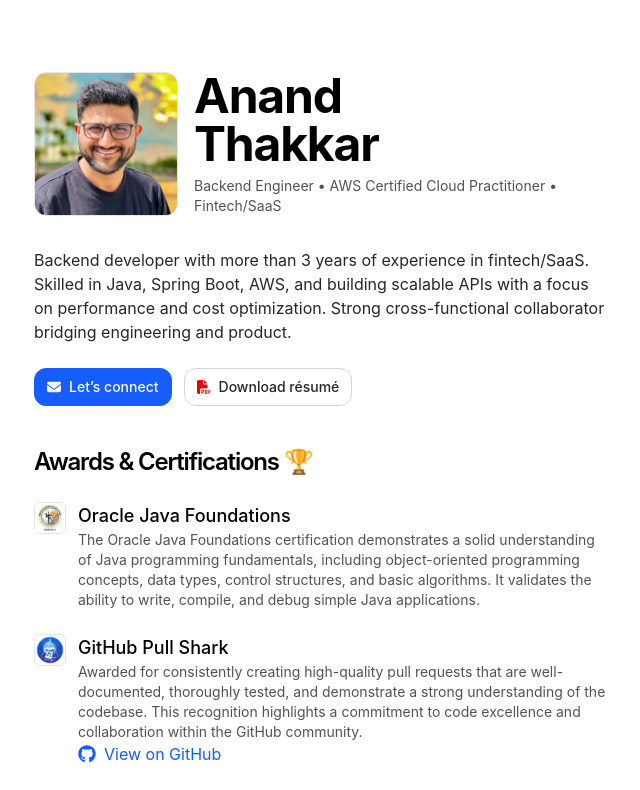
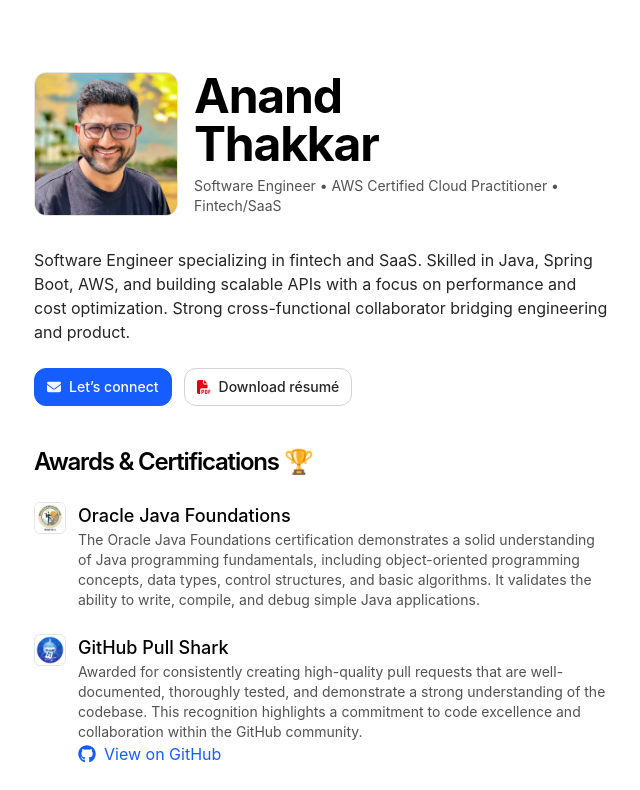
Before and after one commit to TheAnandThakkar/anandthakkar-nextJS, a Next.js app: page / in a window 1280 px wide. Shown: the top 790 px of the page, without its empty margins (318-958 px from the left). Built offline with nearby package versions, Linux system fonts and the light colour scheme.

Commit message:
text modificatios for intro

```diff
--- a/app/page.tsx
+++ b/app/page.tsx
@@ -12,23 +12,7 @@
 export const revalidate = 86400; // ✅ lightly cache the page (24h)
 
 // Helper: label like "more than 3 years" (no months)
-function getExperienceYearsLabel(startDate: string) {
-  const start = new Date(startDate);
-  const now = new Date();
-  let years = now.getFullYear() - start.getFullYear();
-  const m = now.getMonth() - start.getMonth();
-  const d = now.getDate() - start.getDate();
 
-  // If current month/day is before start month/day, we haven't completed this year yet
-  if (m < 0 || (m === 0 && d < 0)) years -= 1;
-
-  // If there are leftover months/days beyond whole years, say "more than X years"
-  const hasRemainder = m > 0 || (m === 0 && d > 0);
-  return hasRemainder ? `more than ${years} years` : `${years} years`;
-}
-
-// Date when I started professional experience
-const expYearsLabel = getExperienceYearsLabel("2022-05-16");
 
 export default function Page() {
   return (
@@ -49,14 +33,14 @@
             <span className="block">Thakkar</span>
           </h1>
           <p className="mt-2 text-sm text-neutral-600 dark:text-neutral-400">
-            Backend Engineer • AWS Certified Cloud Practitioner • Fintech/SaaS
+            Software Engineer • AWS Certified Cloud Practitioner • Fintech/SaaS
           </p>
         </div>
       </header>
 
       {/* Summary */}
       <p className="mb-6 text-neutral-800 dark:text-neutral-200">
-        {`Backend developer with ${expYearsLabel} of experience in fintech/SaaS. Skilled in Java, Spring Boot, AWS, and building scalable APIs with a focus on performance and cost optimization. Strong cross-functional collaborator bridging engineering and product.`}
+        Software Engineer specializing in fintech and SaaS. Skilled in Java, Spring Boot, AWS, and building scalable APIs with a focus on performance and cost optimization. Strong cross-functional collaborator bridging engineering and product.
       </p>
 
       {/* Quick actions */}
```
